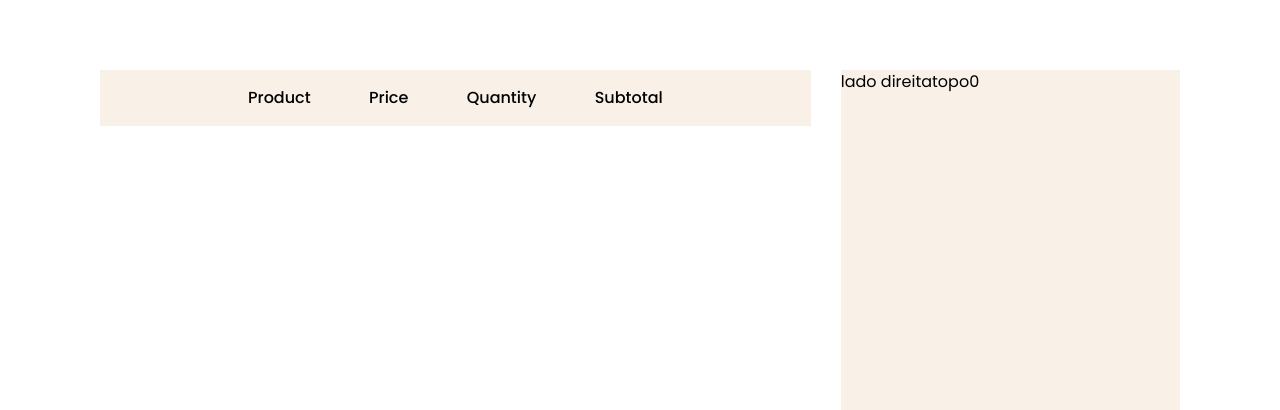
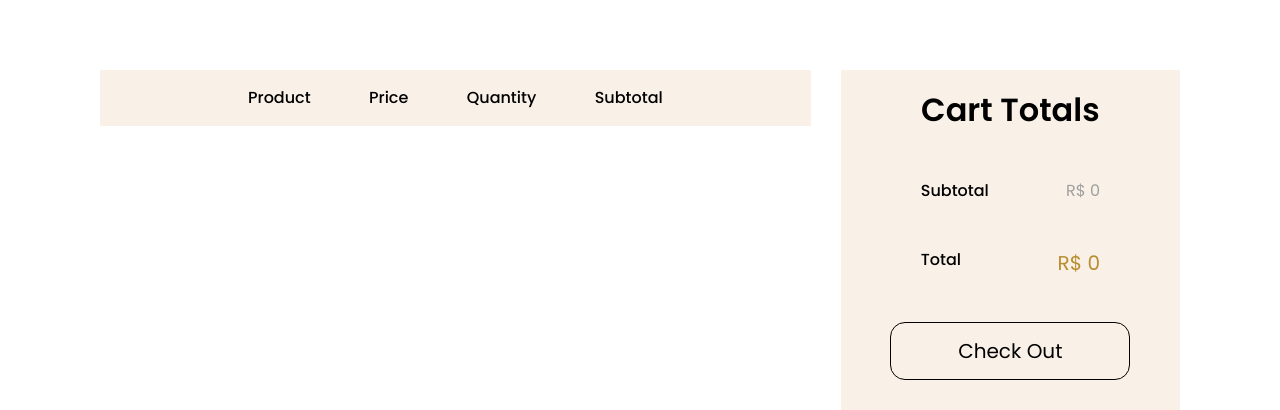
Before and after one commit to leonildolinck/ti-rex-challenge3-persistence, a React (Vite) app: page /cart in a window 1280 px wide. Shown: the part 542-952 px from the top of the page. Built offline with nearby package versions, Linux system fonts and the light colour scheme.

Commit message:
feat(cart): cart section finished

```diff
--- a/src/components/common/Button.tsx
+++ b/src/components/common/Button.tsx
@@ -8,7 +8,7 @@ interface ButtonProps {
     | "secondary"
     | "secondary-variation"
     | "outline"
-    | "outline-black"
+    | "outlineblack"
     | "create"
     | "modal";
   size?: "sm" | "sm-login" | "md" | "lg" | "full";
@@ -22,8 +22,8 @@ const BUTTON_KINDS: Record<ButtonProps["kind"], string> = {
   "secondary-variation":
     "bg-white text-[#160A60] font-medium rounded-[8px] hover:bg-[#1E293B] hover:text-white",
   outline: "bg-white font-semibold text-[#B88E2F] border border-[#B88E2F]",
-  "outline-black":
-    "font-poppins text-[20px] bg-white text-black border border-black rounded-[15px]",
+  outlineblack:
+    "font-poppins text-[20px] text-black border border-[#000000] rounded-[15px] h-[58px]",
   create:
     "bg-[#22C55E] text-white rounded-[8px] border border-[#22C55E] hover:bg-[#5CB77D]",
   modal:
--- a/src/components/layout/CartSection.tsx
+++ b/src/components/layout/CartSection.tsx
@@ -2,11 +2,12 @@ import React from "react";
 import CartPageItem from "../../store/CartPageItem";
 import { useSelector } from "react-redux";
 import { selectProductsTotalPrice } from "../cart/cart.selectors";
+import Button from "../common/Button";
 
 const CartSection: React.FC = () => {
   const { products } = useSelector((rootReducer) => rootReducer.cartReducer);
 
-  const productsTotalPrice = useSelector(selectProductsTotalPrice)
+  const productsTotalPrice = useSelector(selectProductsTotalPrice);
 
   return (
     <div className="flex flex-row justify-center px-[100px] py-[70px] gap-[30px] font-poppins">
@@ -23,10 +24,19 @@ const CartSection: React.FC = () => {
           ))}
         </div>
       </div>
-      <div className="flex flex-row bg-[#F9F1E7] w-[390px] h-[390px]">
-        lado direita
-        <div>topo</div>
-        <div>{productsTotalPrice}</div>
+      <div className="flex flex-col pb-20 bg-[#F9F1E7] w-[390px] h-[390px] justify-between items-center">
+        <div>
+          <h1 className="mt-4 font-semibold text-[32px]">Cart Totals</h1>
+        </div>
+        <div className="flex w-full justify-between">
+          <p className="ml-20 font-medium">Subtotal</p>
+          <p className="mr-20 text-[#9F9F9F]">R$ {productsTotalPrice}</p>
+        </div>
+        <div className="flex w-full justify-between">
+          <p className="ml-20 font-medium">Total</p>
+          <p className="mr-20 text-[20px] text-[#B88E2F]">R$ {productsTotalPrice}</p>
+        </div>
+        <Button label="Check Out" type="button" kind="outlineblack" size="sm" />
       </div>
     </div>
   );
--- a/src/store/CartPageItem.tsx
+++ b/src/store/CartPageItem.tsx
@@ -1,7 +1,7 @@
 import React from "react";
 import { useDispatch, useSelector } from "react-redux";
 import { removeProductFromCart, increaseQuantity, decreaseQuantity } from "../components/cart/actions";
-import { selectProductsSubtotals} from "../components/cart/cart.selectors";
+
 
 const CartPageItem: React.FC = ({ product }) => {
   const dispatch = useDispatch();
@@ -17,8 +17,6 @@ const CartPageItem: React.FC = ({ product }) => {
   const handleDecreaseClick = () => {
     dispatch(decreaseQuantity(product.id));
   }
-
-  const productsSubtotalPrice = useSelector(selectProductsSubtotals)
 
   return (
     <div className="flex flex-row text-poppins mt-[55px] mr-[25px] justify-between items-center">
```
